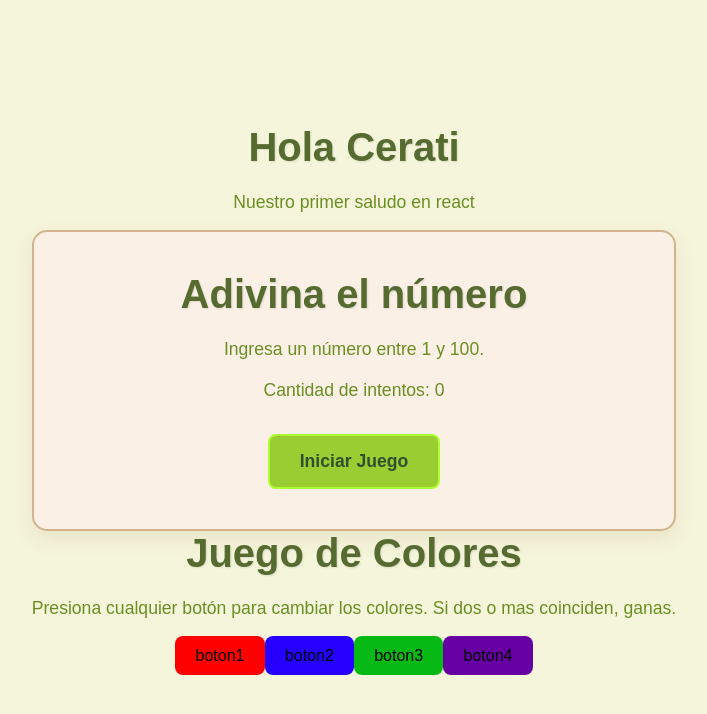
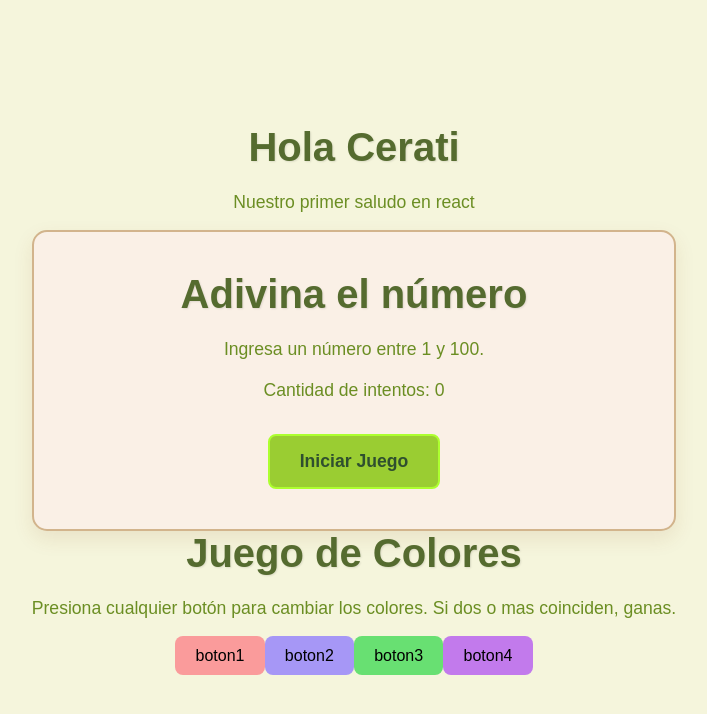
Before and after one commit to lucianochimale8/pw_tp4_grupo5, a React (Vite) app: page / in a window 1280 px wide. Shown: the top 714 px of the page, without its empty margins (286-993 px from the left). Built offline with nearby package versions, Linux system fonts and the light colour scheme.

Commit message:
Modificamos para que se visualice el numero que ingrasamos en el mjs. Y cambiamos el color de los botones asi combinan

```diff
--- a/src/assets/components/Colores.jsx
+++ b/src/assets/components/Colores.jsx
@@ -2,7 +2,7 @@ import { useState } from "react";
 
 function Colores(){
     // arreglo de colores
-    const colores = ['#ff0000ff', '#2600ffff', '#06b915ff', '#6700a3ff'];
+    const colores = ['#fa9b9bff', '#a697f6ff', '#68e072ff', '#c27aecff'];
     // useStates
     const [colorDeBotones, setColorDeBotones] = useState(colores);
     const [mensaje, setMensaje] = useState("");
--- a/src/assets/components/Juego.jsx
+++ b/src/assets/components/Juego.jsx
@@ -70,9 +70,9 @@ function Juego() {
       setMensaje(`¡Felicidades! Adivinaste el número en ${intentos + 1} intentos.`);
       setJuegoTerminado(true);
     } else if (numero < numeroAleatorio) {
-      setMensaje('El número es muy bajo. Intenta con uno más alto.');
+      setMensaje(`El número ${numero} es muy bajo. Intenta con uno más alto.`);
     } else {
-      setMensaje('El número es muy alto. Intenta con uno más bajo.');
+      setMensaje(`El número ${numero} es muy alto. Intenta con uno más bajo.`);
     }
   };
 
```
